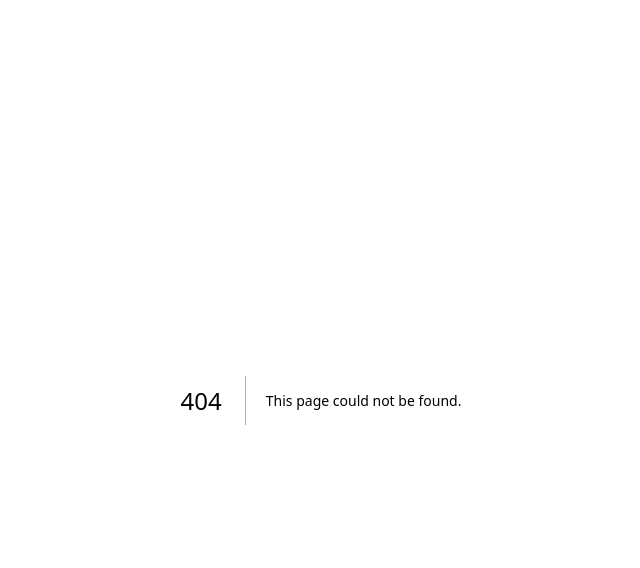
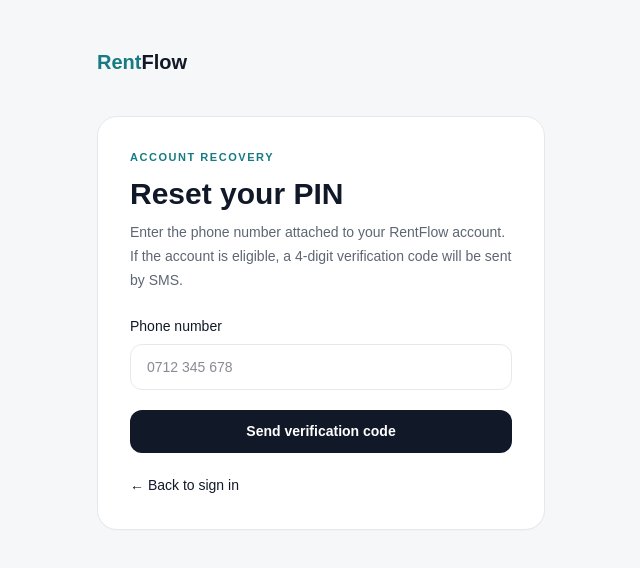
Before and after one commit to PHENOMVALENCE/rentflow-next, a Next.js app: page /forgot-pin in a window 1280 px wide. Before the commit this address had no page. Shown: the top 568 px of the page, without its empty margins (319-959 px from the left). Built offline with nearby package versions, Linux system fonts and the light colour scheme.

Commit message:
feat: add PIN recovery request screen

```diff
--- /dev/null
+++ b/src/app/forgot-pin/page.tsx
@@ -0,0 +1,35 @@
+import Link from "next/link";
+import { requestPinResetAction } from "@/server/auth/pin-recovery-actions";
+
+export default async function ForgotPinPage({ searchParams }: { searchParams: Promise<{ error?: string }> }) {
+  const query = await searchParams;
+
+  return (
+    <main className="min-h-screen bg-[var(--background)] px-5 py-12">
+      <div className="mx-auto max-w-md">
+        <Link href="/" className="text-xl font-semibold"><span className="text-[var(--brand)]">Rent</span>Flow</Link>
+        <div className="rf-card mt-10 p-6 sm:p-8">
+          <p className="rf-eyebrow">Account recovery</p>
+          <h1 className="text-3xl font-semibold">Reset your PIN</h1>
+          <p className="mt-2 text-sm leading-6 text-[var(--muted-strong)]">Enter the phone number attached to your RentFlow account. If the account is eligible, a 4-digit verification code will be sent by SMS.</p>
+
+          {query.error === "invalid" && <Message tone="error">Enter a valid Tanzanian phone number.</Message>}
+          {query.error === "expired" && <Message tone="warning">The recovery session expired. Request a new verification code.</Message>}
+          {query.error === "unavailable" && <Message tone="error">SMS verification is temporarily unavailable. Try again later.</Message>}
+
+          <form action={requestPinResetAction} className="mt-6 space-y-5">
+            <label className="block text-sm font-medium">Phone number<input required type="tel" name="phone" autoComplete="tel" placeholder="0712 345 678" className="mt-2 w-full rounded-xl border border-[var(--border)] bg-white px-4 py-3" /></label>
+            <button type="submit" className="rf-button rf-button-dark w-full">Send verification code</button>
+          </form>
+
+          <div className="mt-5"><Link href="/login" className="text-sm font-medium">← Back to sign in</Link></div>
+        </div>
+      </div>
+    </main>
+  );
+}
+
+function Message({ children, tone }: { children: React.ReactNode; tone: "error" | "warning" }) {
+  const className = tone === "error" ? "border-red-200 bg-red-50 text-red-800" : "border-amber-200 bg-amber-50 text-amber-900";
+  return <div className={`mt-5 rounded-xl border p-3 text-sm ${className}`}>{children}</div>;
+}
```
